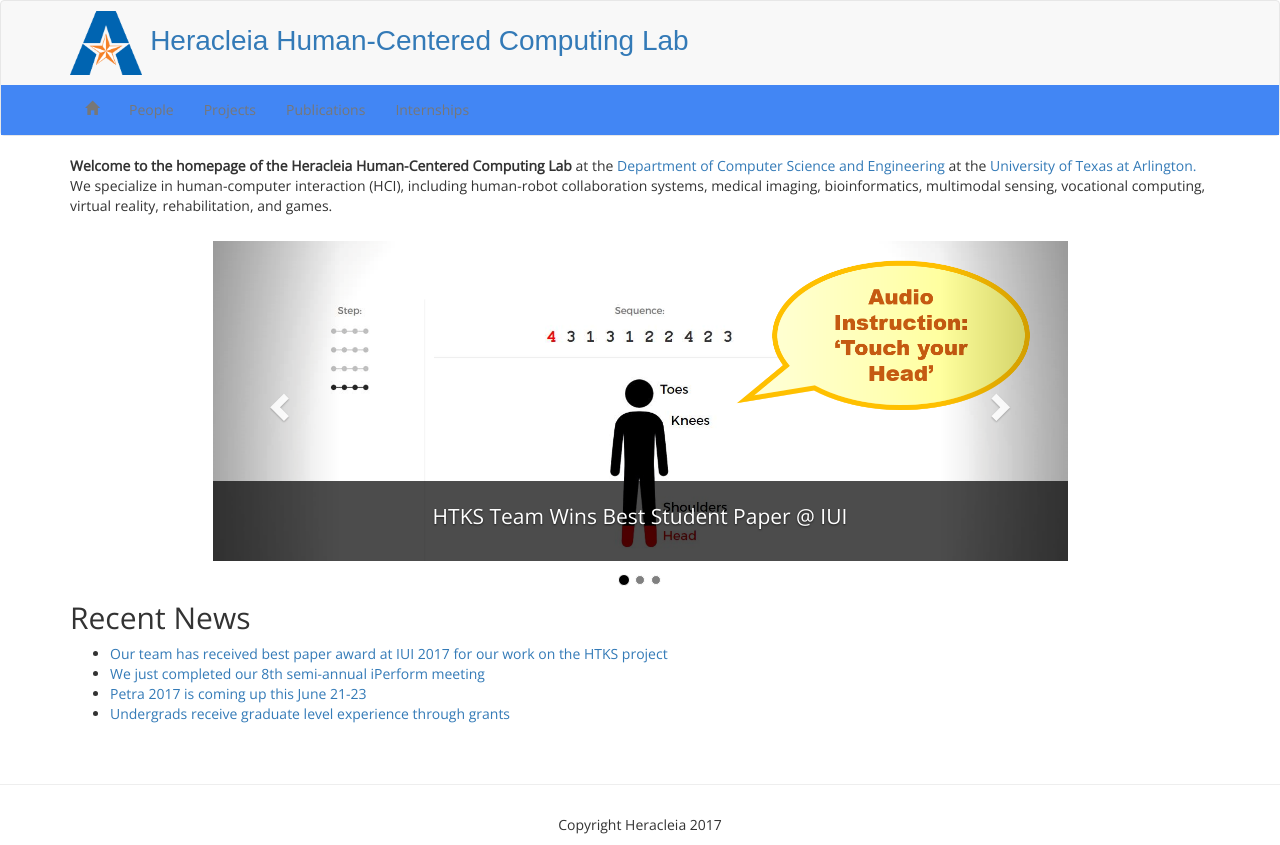
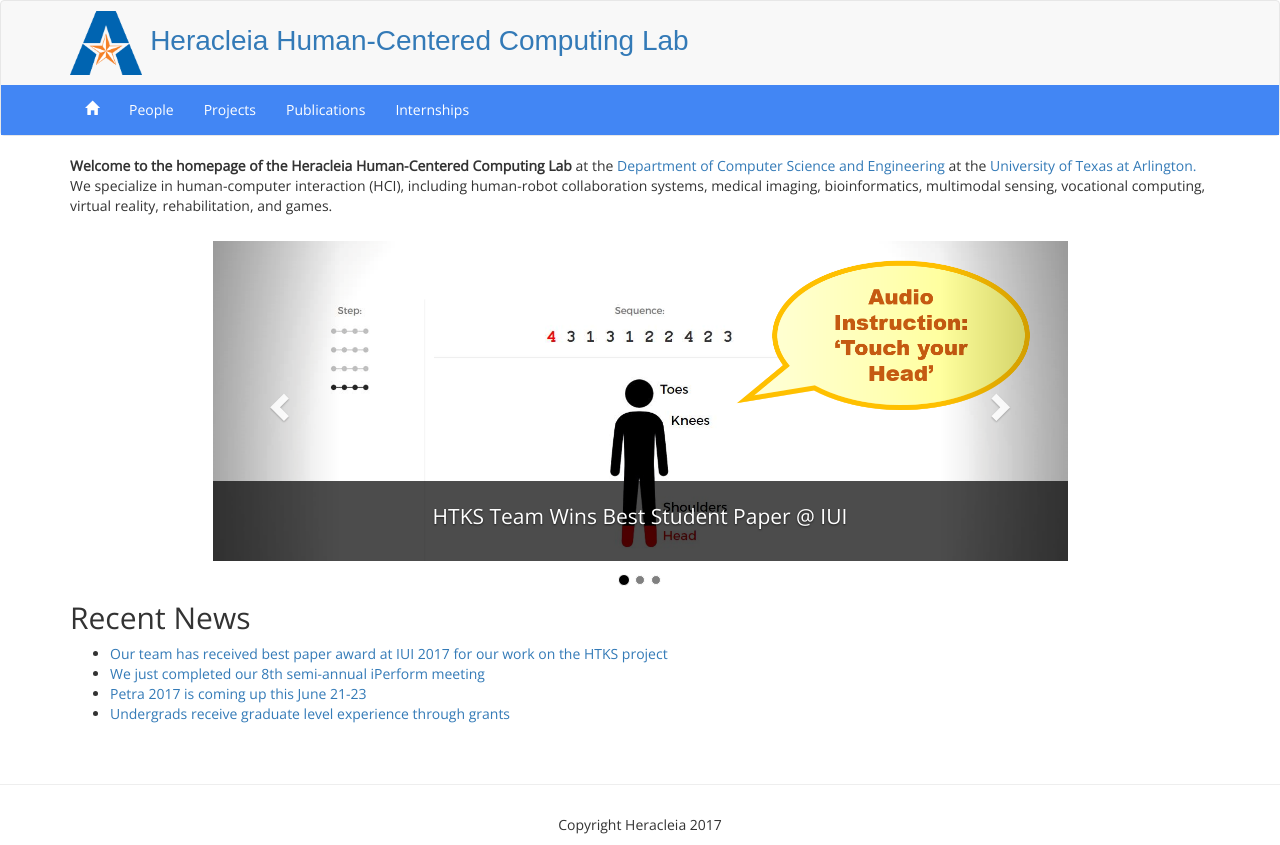
Before and after one commit to dylanebert/Heracleia_site, a website: page public/index.html in a window 1280 px wide. Drawn offline with nearby package versions, Linux system fonts and the light colour scheme; a web font is replaced by a local one.

Commit message:
Links always white

```diff
--- a/public/index.html
+++ b/public/index.html
@@ -19,10 +19,6 @@
 	font-family: 'Palanquin Dark', sans-serif;
 	font-size: 2em;
 }
-ul.nav li a, ul.nav li a:visited, ul.nav li:active a {
-    color: white;
-}
-
 /* Don't let the navbar collapse on mobile */
 ul.nav li a:hover {
     color: #e5e5e5;
@@ -58,11 +54,11 @@
 		<div class="navbar-body" style="background-color: rgb(66, 134, 244);">
 			<div class="container">
 				<ul class="nav navbar-nav">
-					<li><a class="li_home" href="#"><span class="glyphicon glyphicon-home"></span></a></li>
-					<li><a class="li_people" href="#">People</a></li>
-					<li><a class="li_projects" href="#">Projects</a></li>
-					<li><a class="li_publications" href="#">Publications</a></li>
-					<li><a class="li_internships" href="#">Internships</a></li>
+					<li><a class="li_home" href="#" style="color: white;"><span class="glyphicon glyphicon-home"></span></a></li>
+					<li><a class="li_people" href="#" style="color: white;">People</a></li>
+					<li><a class="li_projects" href="#" style="color: white;">Projects</a></li>
+					<li><a class="li_publications" href="#" style="color: white;">Publications</a></li>
+					<li><a class="li_internships" href="#" style="color: white;">Internships</a></li>
 				</ul>
 			</div>
 		</div>
```
